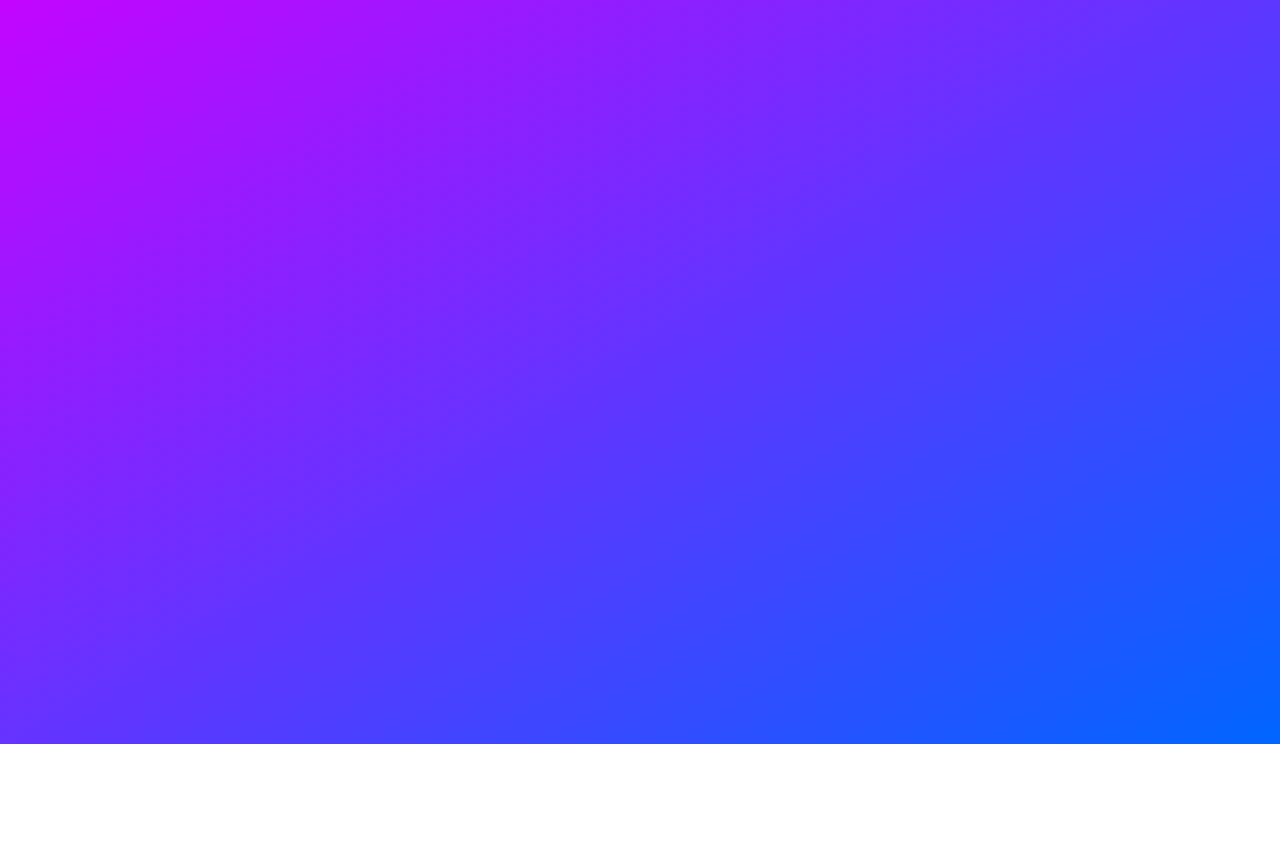
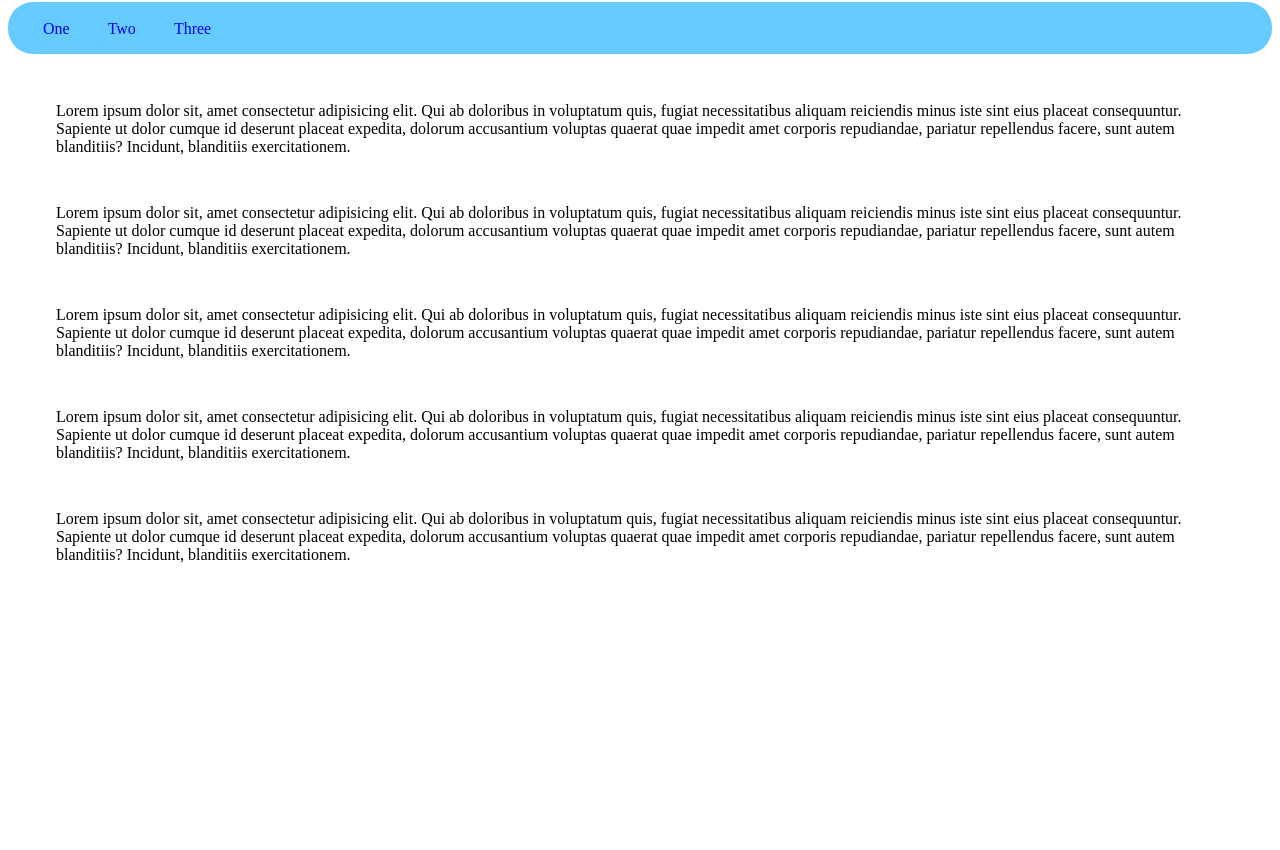
Before and after one commit to Akash-x1i/My-Design, a plain HTML site: page Index.html in a window 1280 px wide. Shown: the part 72-922 px from the top of the page. Before the commit the page ends 816 px from the top, so only its background shows below. Drawn offline with Linux system fonts and the light colour scheme.

Commit message:
sticky nav

```diff
--- a/Index.html
+++ b/Index.html
@@ -9,14 +9,48 @@
     <!-- <link rel="stylesheet" href="https://maxcdn.bootstrapcdn.com/bootstrap/3.3.7/css/bootstrap.min.css" integrity="sha384-BVYiiSIFeK1dGmJRAkycuHAHRg32OmUcww7on3RYdg4Va+PmSTsz/K68vbdEjh4u" crossorigin="anonymous"/> -->
 </head>
 <body>
-    <div class="conatiner-fluid">
-    <!-- <nav> -->
-        <div class="nav">
-            <div class="col-xs-2"><img class="logo"src="btn-bg.jpg" alt="logo"></div>
-            <!-- <div class="col-xs-8"></div> -->
-            <div class="col-xs-1"><button class="nav-btn">burger</button></div>
+        <div class="nav-bar">
+            <div class="logo"><img class="logo"src="btn-bg.jpg" alt="logo"><div class="name">akash_bauri</div></div>
+            <div class="page">Home</div>
+            <div class="nav-btn"><button class="nav-btn">burger</button></div>
         </div>
-    <!-- </nav> -->
-    </div>
+        <nav>
+        <div class="container">
+            <section class="nav-sec">
+              <a id="top1" href="#one">One</a>
+              <a id="top2" href="#two">Two</a>
+              <a id="top3" href="#three">Three</a>
+            </section>
+            <section class="nav-sec">
+              <a id="one" href="#top1">Back</a>
+              <a href="#oneA">Link 1a</a>
+              <a href="#">Link 1b</a>
+              <a href="#">Link 1c</a>
+            </section>
+            <section class="nav-sec">
+              <a id="oneA" href="#one">Back</a>
+              <a href="#">Link 1a i</a>
+              <a href="#">Link 1a ii</a>
+              <a href="#">Link 1a iii</a>
+            </section>
+            <section class="nav-sec">
+              <a id="two" href="#top2">Back</a>
+              <a href="#">Link 2a</a>
+              <a href="#">Link 2b</a>
+              <a href="#">Link 2c</a>
+            </section>
+            <section class="nav-sec">
+              <a id="three" href="#top3">Back</a>
+              <a href="#">Link 3a</a>
+              <a href="#">Link 3b</a>
+              <a href="#">Link 3c</a>
+            </section>
+        </div>
+    </nav>
+<p>Lorem ipsum dolor sit, amet consectetur adipisicing elit. Qui ab doloribus in voluptatum quis, fugiat necessitatibus aliquam reiciendis minus iste sint eius placeat consequuntur. Sapiente ut dolor cumque id deserunt placeat expedita, dolorum accusantium voluptas quaerat quae impedit amet corporis repudiandae, pariatur repellendus facere, sunt autem blanditiis? Incidunt, blanditiis exercitationem.</p>
+<p>Lorem ipsum dolor sit, amet consectetur adipisicing elit. Qui ab doloribus in voluptatum quis, fugiat necessitatibus aliquam reiciendis minus iste sint eius placeat consequuntur. Sapiente ut dolor cumque id deserunt placeat expedita, dolorum accusantium voluptas quaerat quae impedit amet corporis repudiandae, pariatur repellendus facere, sunt autem blanditiis? Incidunt, blanditiis exercitationem.</p>
+<p>Lorem ipsum dolor sit, amet consectetur adipisicing elit. Qui ab doloribus in voluptatum quis, fugiat necessitatibus aliquam reiciendis minus iste sint eius placeat consequuntur. Sapiente ut dolor cumque id deserunt placeat expedita, dolorum accusantium voluptas quaerat quae impedit amet corporis repudiandae, pariatur repellendus facere, sunt autem blanditiis? Incidunt, blanditiis exercitationem.</p>
+<p>Lorem ipsum dolor sit, amet consectetur adipisicing elit. Qui ab doloribus in voluptatum quis, fugiat necessitatibus aliquam reiciendis minus iste sint eius placeat consequuntur. Sapiente ut dolor cumque id deserunt placeat expedita, dolorum accusantium voluptas quaerat quae impedit amet corporis repudiandae, pariatur repellendus facere, sunt autem blanditiis? Incidunt, blanditiis exercitationem.</p>
+<p style="padding-bottom: 1000px;">Lorem ipsum dolor sit, amet consectetur adipisicing elit. Qui ab doloribus in voluptatum quis, fugiat necessitatibus aliquam reiciendis minus iste sint eius placeat consequuntur. Sapiente ut dolor cumque id deserunt placeat expedita, dolorum accusantium voluptas quaerat quae impedit amet corporis repudiandae, pariatur repellendus facere, sunt autem blanditiis? Incidunt, blanditiis exercitationem.</p>
 </body>
 </html>
--- a/style.css
+++ b/style.css
@@ -1,23 +1,87 @@
-body{
-    /* margin: 0; */
-    height: 100vh;
-    /* width: 100%; */
+c  body {
+    color: aliceblue;
     background: linear-gradient(to top left, #0066ff 0%, #cc00ff 100%);
 }
+
+.nav-bar {
+    border: 4px rgb(200, 129, 250) double;
+    border-radius: 25px;
+    color:blue;
+}
+
+.nav-bar::after {
+    content: "";
+    clear: both;
+    display: table;
+}
+
+.page {
+    padding: 15px;
+    float: left;
+}
+
+.page::before {
+    content: "// ";
+}
+
 .logo {
-    float:left;
-    height: max(50px);
+    float: left;
+    height: 50px;
     border-radius: 25px;
     border: #cc00ff;
-    overflow:scroll;
+    position: relative;
+    /* overflow:scroll; */
 }
 
+.name {
+    position: absolute;
+    top: 15px;
+    width: 100%;
+    text-align: center;
+    font-size: 20px;
+    font-family: 'Courier New', Courier, monospace;
+}
 
-.nav-btn{
-    float:right;
-    height:50px;
-    background-image:url(btn-bg.jpg);
+.nav-btn {
+    float: right;
+    height: 50px;
+    background-image: url(btn-bg.jpg);
     border-radius: 25px;
     border: #cc00ff;
     /* box-shadow: #cc00ff; */
 }
+
+.container {
+    height: calc(3em + 4px);
+}
+
+.nav-sec {
+    padding: calc(1em + 2px);
+    width: 100vw;
+}
+
+a {
+    border: solid 1px transparent;
+    padding: 1em;
+}
+
+p {
+    margin: 3em;
+    clear: both;
+
+}
+
+a {
+    text-decoration: none;
+}
+
+nav {
+    margin-top: 8px;
+    clear: both;
+    position: sticky;
+    top: 8px;
+    background-color: #66ccff;
+    overflow: hidden;
+    scroll-behavior: smooth;
+    border-radius: 25px;
+}
```
